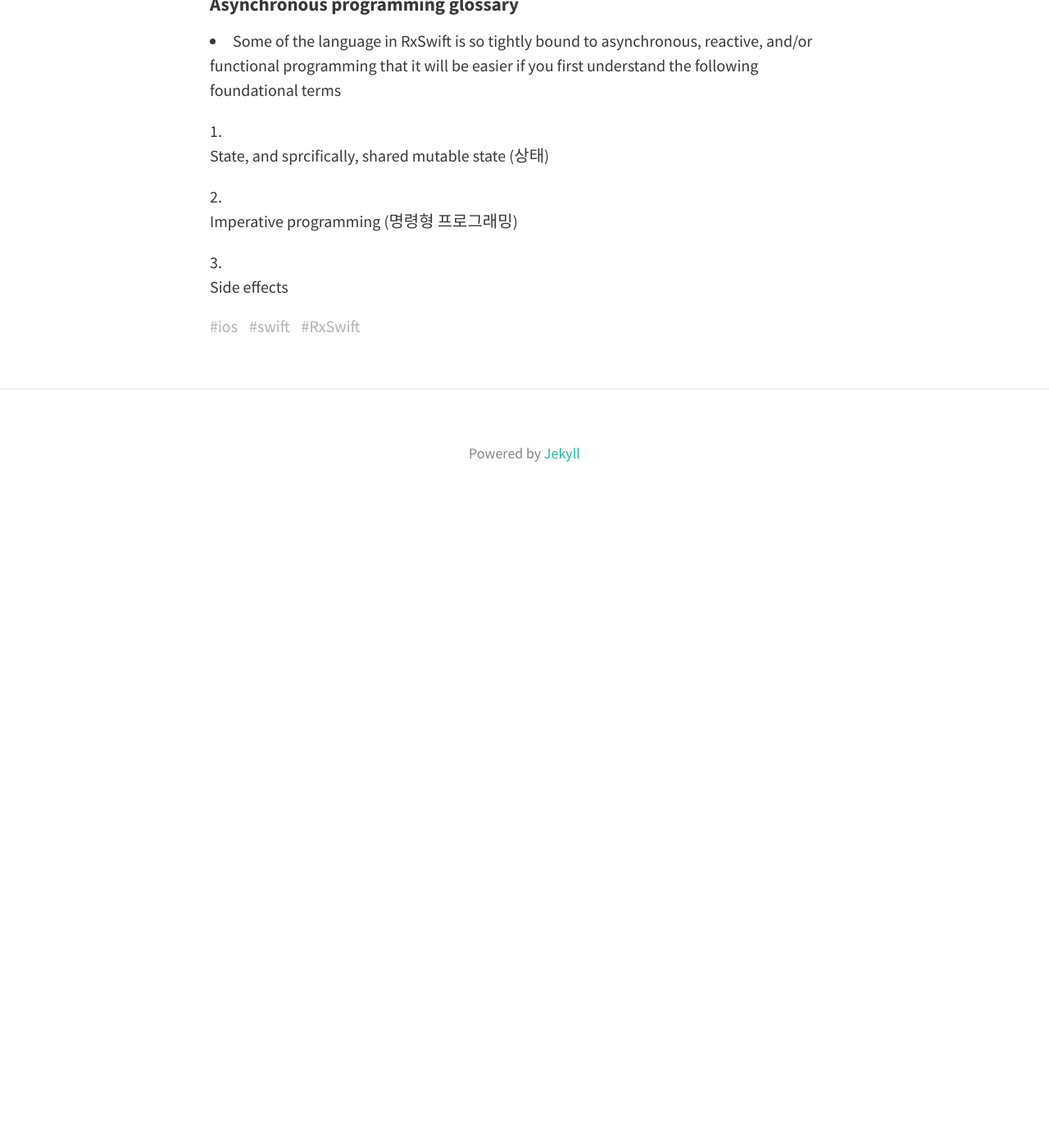
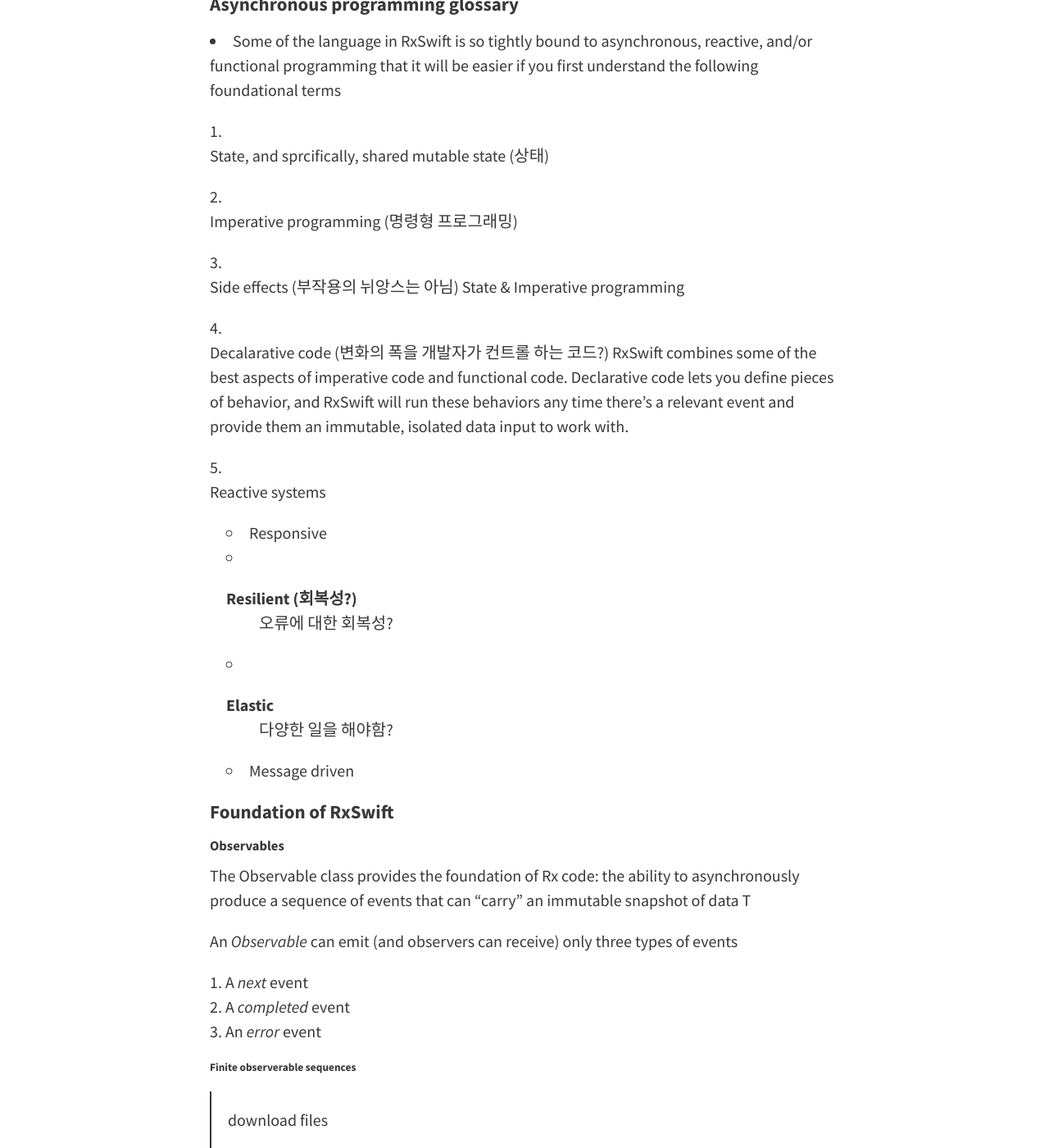
Before and after one commit to gizingun/gizingun.github.com, a Jekyll site: the page built from _posts/2018-08-20-RxSwift-Draft.md, in a window 1280 px wide and 1400 px high, scrolled down 2202 px. Shown: the whole window at 82% size. Built offline with Jekyll 4.4.1, drawn with Linux system fonts in a browser that asks for light colours; nearby versions of some CDN libraries; before the commit the page ends 2832 px from its top, so only the background shows below that; some of the changed text lies outside the part shown.

Commit message:
테스트

```diff
--- a/_posts/2018-08-20-RxSwift-Draft.md
+++ b/_posts/2018-08-20-RxSwift-Draft.md
@@ -62,4 +62,62 @@ var currentIndex = 0
 
 2. Imperative programming (명령형 프로그래밍)
 
-3. Side effects
+3. Side effects (부작용의 뉘앙스는 아님)
+State & Imperative programming
+
+4. Decalarative code (변화의 폭을 개발자가 컨트롤 하는 코드?)
+RxSwift combines some of the best aspects of imperative code and functional code.
+Declarative code lets you define pieces of behavior, and RxSwift will run these behaviors any time there’s a relevant event and provide them an immutable, isolated data input to work with.
+
+5. Reactive systems
+- Responsive
+- Resilient (회복성?)
+: 오류에 대한 회복성?
+- Elastic
+: 다양한 일을 해야함?
+- Message driven
+
+
+#### Foundation of RxSwift
+
+##### Observables
+
+The Observable<T> class provides the foundation of Rx code: the ability to asynchronously produce a sequence of events that can “carry” an immutable snapshot of data T
+
+An *Observable* can emit (and observers can receive) only three types of events
+1. A *next* event
+2. A *completed* event
+3. An *error* event
+
+###### Finite observerable sequences
+> download files
+~~~ruby
+API.download(file: "http://www...")
+  .subscribe(onNext: { data in
+    ... append data to temporary file
+  },
+  onError: { error in
+    ... display error to user
+  },
+  onCompleted: {
+    ... use downloaded file
+  })
+~~~
+
+###### Infinite observable sequences
+
+ For example UIEvents, Notification Center, etc.
+~~~ruby
+UIDevice.rx.orientation
+  .subscribe(onNext: { current in
+    switch current {
+      case .landscape:
+        ... re-arrange UI for landscape
+      case .portrait:
+        ... re-arrange UI for portrait
+    }
+})
+~~~
+
+
+##### Operators
```
